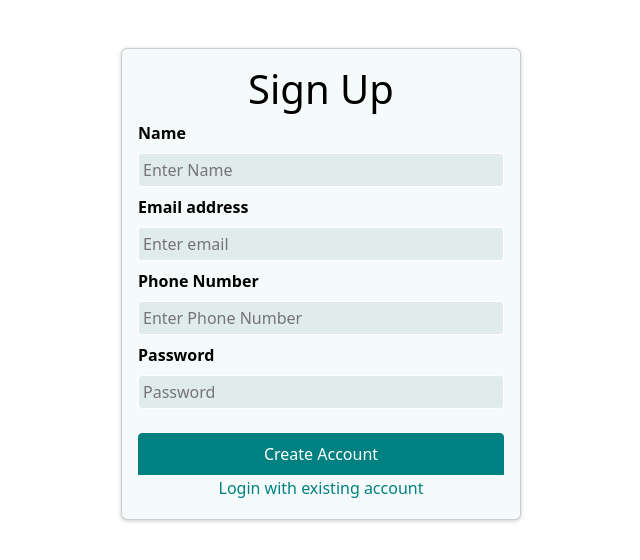
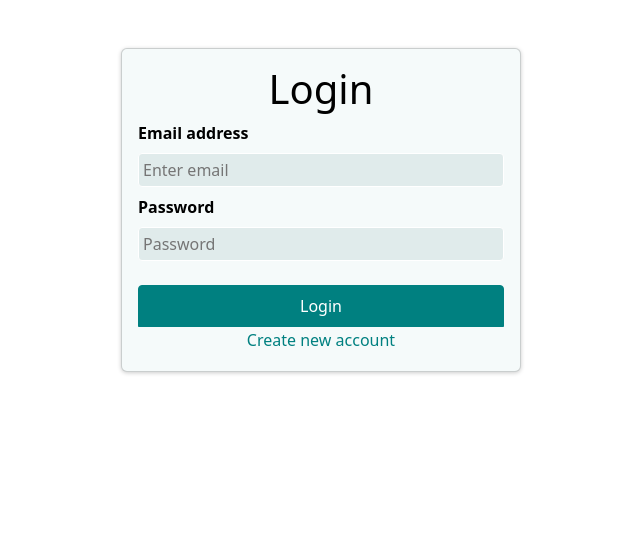
Before and after one commit to harshitaM29/group-chat-app, a React (Create React App) app in the folder group-chat-UI/: page / in a window 1280 px wide. Shown: the top 560 px of the page, without its empty margins (319-959 px from the left). Built offline with nearby package versions, Linux system fonts and the light colour scheme.

Commit message:
login frontend page

```diff
--- a/group-chat-UI/src/App.js
+++ b/group-chat-UI/src/App.js
@@ -1,14 +1,19 @@
 import React from 'react';
-
+import { Switch, Route, Redirect } from 'react-router-dom';
 import './App.css';
 import SignUpPage from './pages/SignUpPage';
-import { Fragment } from 'react';
+import LoginPage from './pages/LoginPage';
 
 function App() {
   return (
-    <Fragment>
-    <SignUpPage />
-    </Fragment>
+   <Switch>
+    <Route path='/' exact>
+      <LoginPage />
+    </Route>
+    <Route path = '/signup'>
+      <SignUpPage />
+    </Route>
+   </Switch>
   );
 }
 
--- a/group-chat-UI/src/components/Auth/Login.js
+++ b/group-chat-UI/src/components/Auth/Login.js
@@ -0,0 +1,75 @@
+import classes from './Login.module.css';
+import { Form, Button, ButtonGroup, Card } from 'react-bootstrap';
+import { useState, useRef } from 'react';
+import {useHistory} from 'react-router-dom';
+import { useDispatch } from 'react-redux';
+import axios from 'axios';
+
+const Login = () => {
+    const [isLoading, setIsLoading] = useState(false);
+
+    const history = useHistory();
+    const dispatch = useDispatch();
+    const emailInputRef = useRef();
+    const passwordInputRef = useRef();
+    const switchAuthModeHandler = () => {
+        history.push('/signup')
+    };
+
+    const signInHandler = async(e) => {
+        e.preventDefault();
+        const enteredEmail = emailInputRef.current.value;
+        const enteredPassword = passwordInputRef.current.value;
+        const loginData = {
+          email:enteredEmail,
+          password:enteredPassword
+        }
+       setIsLoading(true);
+        // try {
+        // const response = await axios.post('http://localhost:4000/user/login',loginData);
+        // setIsLoading(false);
+        //   if(response) {
+
+        //     dispatch(setTokenId(response.data))
+        //     history.replace('/home');
+        //     //window.location.reload();
+        //   }
+        // } catch(err) {
+        //   setIsLoading(false);
+        //     alert(err.response.data);
+
+        //   }
+}
+
+    return (
+        <Card className={classes.auth}>
+        <h1>Login</h1>
+    <Form onSubmit={signInHandler}>
+  <Form.Group className={classes.control} controlId="email">
+    <Form.Label>Email address</Form.Label>
+    <input ref={emailInputRef} required type="email" placeholder="Enter email" />
+  </Form.Group>
+  <Form.Group className={classes.control} controlId="formBasicPassword">
+    <Form.Label>Password</Form.Label>
+    <input ref={passwordInputRef} type="password" placeholder="Password" required/>
+  </Form.Group>
+  {/* <div className={classes.forget}>
+            <Button onClick={forgetPassword}>Forget Password?</Button>
+          </div> */}
+    <ButtonGroup  className={classes.actions} vertical>
+    {isLoading && <Button  className={classes.toggle} type="button">
+      Sending Request
+  </Button>}
+    {!isLoading && <Button variant="primary" type="submit">
+       Login
+  </Button> }
+  <Button className={classes.toggle} onClick={switchAuthModeHandler} type="button">
+  Create new account
+  </Button>
+  </ButtonGroup>
+    </Form>
+    </Card>
+    )
+};
+
+export default Login;
--- a/group-chat-UI/src/components/Auth/Login.module.css
+++ b/group-chat-UI/src/components/Auth/Login.module.css
@@ -0,0 +1,91 @@
+.auth {
+    margin: 3rem auto;
+    width: 95%;
+    max-width: 25rem;
+    border-radius: 6px;
+    background-color: rgb(245, 250, 250);
+    box-shadow: 0 1px 4px rgba(0, 0, 0, 0.2);
+    padding: 1rem;
+    text-align: center;
+  }
+
+  .auth h1 {
+    text-align: center;
+    color: black;
+  }
+
+  .control {
+    margin-bottom: 0.5rem;
+  }
+
+  .control label {
+    display: block;
+    color: black;
+    font-weight: bold;
+    margin-bottom: 0.5rem;
+    text-align: left;
+
+  }
+
+  .control input {
+    font: inherit;
+    background-color: rgb(224, 235, 235);
+    color: rgb(92, 95, 95);;
+    border-radius: 4px;
+    border: 1px solid white;
+    width: 100%;
+    text-align: left;
+    padding: 0.25rem;
+  }
+  .forget {
+    margin-top: 0.8rem;
+    display: flex;
+    flex-direction: column;
+    align-items: flex-end;
+  }
+  .forget button {
+    background-color: transparent;
+    border: none;
+    color:teal;
+    padding: 0.15rem 0.1rem;
+    cursor: pointer;
+  }
+  .forget button:hover {
+    background-color: transparent;
+    color: rgb(2, 43, 43);
+
+  }
+  .actions {
+    margin-top: 1.5rem;
+    display: flex;
+    flex-direction: column;
+    align-items: center;
+  }
+
+  .actions button {
+    cursor: pointer;
+    font: inherit;
+    color: white;
+    background-color: teal;
+    border: 1px solid teal;
+    border-radius: 4px;
+    padding: 0.5rem 2.5rem;
+  }
+
+  .actions button:hover {
+    background-color: rgb(2, 43, 43);
+    border-color: rgb(2, 43, 43);
+  }
+
+  .actions .toggle {
+    margin-top: 1rem;
+    background-color: transparent;
+    color: teal;
+    border: none;
+    padding: 0.15rem 1.5rem;
+  }
+
+  .actions .toggle:hover {
+    background-color: transparent;
+    color: rgb(39, 178, 178);
+  }
--- a/group-chat-UI/src/components/Auth/Signup.js
+++ b/group-chat-UI/src/components/Auth/Signup.js
@@ -1,15 +1,17 @@
 import classes from './Signup.module.css';
 import { Form, Button, ButtonGroup, Card } from 'react-bootstrap';
 import { useState, useRef } from 'react';
+import {useHistory} from 'react-router-dom';
 import axios from 'axios';
 const Signup = () => {
     const [isLoading, setIsLoading] = useState(false);
+    const history = useHistory();
     const emailInputRef = useRef();
     const passwordInputRef = useRef();
     const nameInputRef = useRef();
     const phoneInputRef = useRef();
     const switchAuthModeHandler = () => {
-        // history.push('/')
+        history.push('/')
     };
     const signUpHandler = async(e) => {
         e.preventDefault();
@@ -27,7 +29,7 @@
         try {
         const response = await axios.post('http://localhost:4000/user/signup',signupData);
           setIsLoading(false);
-        //   history.push('/');
+          history.push('/');
         } catch(err) {
           setIsLoading(false);
           emailInputRef.current.value = "";
--- /dev/null
+++ b/group-chat-UI/src/pages/LoginPage.js
@@ -0,0 +1,8 @@
+import Login from "../components/Auth/Login";
+
+const LoginPage = () => {
+    return <Login />
+};
+
+
+export default LoginPage;
--- /dev/null
+++ b/group-chat-UI/src/store/auth.js
@@ -0,0 +1,23 @@
+import { createSlice } from '@reduxjs/toolkit';
+
+const token = localStorage.getItem('token')
+const initialAuthState = {tokenId: null, isLoggedIn:!!token,isPremium:null};
+
+const authSlice = createSlice({
+    name:'authentication',
+    initialState:initialAuthState,
+    reducers: {
+        login(state, action) {
+            state.tokenId = action.payload.idToken
+            state.isLoggedIn = true
+            state.isPremium = action.payload.isPremium
+        },
+        logout(state, action) {
+            localStorage.clear();
+        }
+    }
+});
+
+export const authActions = authSlice.actions;
+
+export default authSlice.reducer;
--- /dev/null
+++ b/group-chat-UI/src/store/index.js
@@ -0,0 +1,9 @@
+
+import authReducer from './auth';
+    import { configureStore } from '@reduxjs/toolkit';
+
+    const store = configureStore({
+        reducer: {auth:authReducer}
+    });
+
+    export default store;
```
Also changed, not shown: group-chat-UI/src/index.js (+6 -1 lines).
